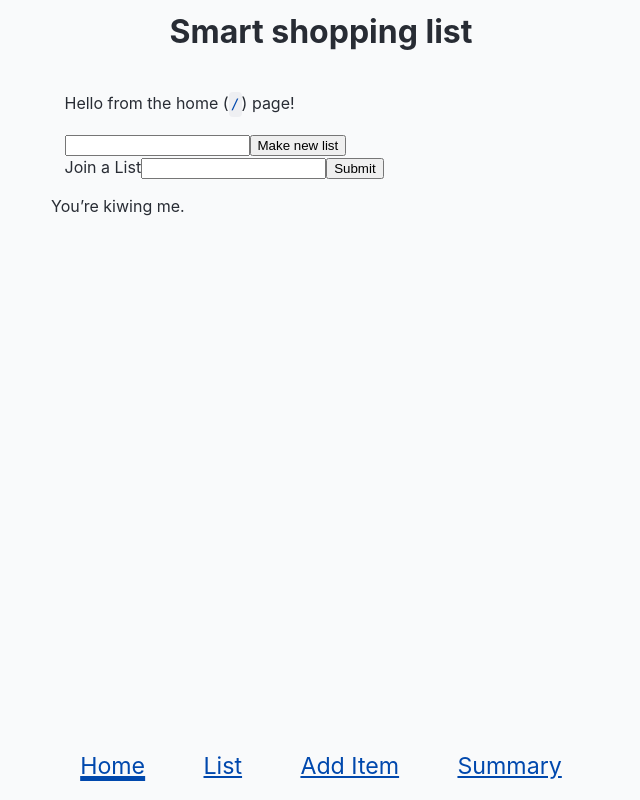
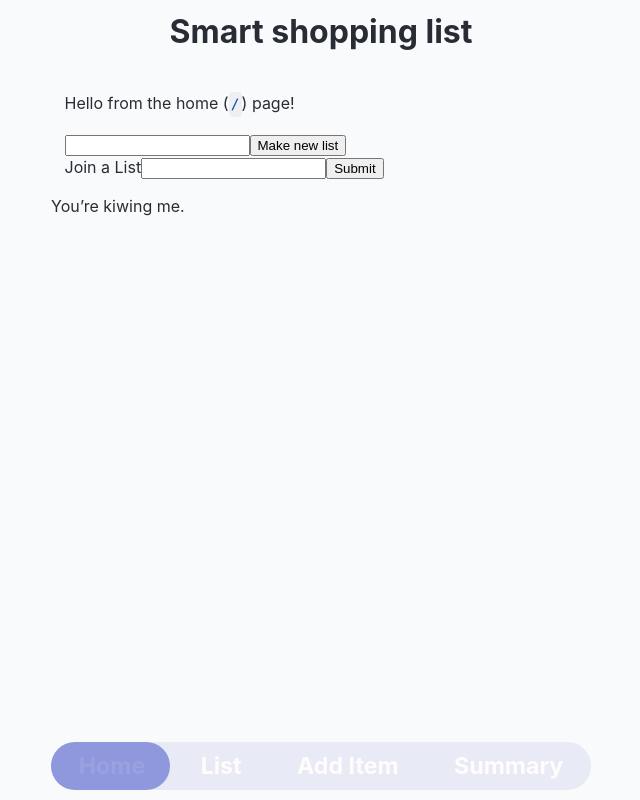
Before and after one commit to the-collab-lab/tcl-46-smart-shopping-list, a React (Vite) app: page / in a window 1280 px wide. Shown: the whole page, without its empty margins (319-959 px from the left). Built offline with nearby package versions, Linux system fonts and the light colour scheme.

Commit message:
temp CSS mockup

```diff
--- a/src/views/Layout.css
+++ b/src/views/Layout.css
@@ -36,27 +36,33 @@
 
 .Nav {
 	align-items: stretch;
-	background-color: var(--color-bg);
+	background-color: rgba(56, 70, 197, 0.09);
+	border-radius: 30px;
 	bottom: 0;
 	display: flex;
 	flex-direction: row;
 	justify-content: space-around;
 	margin-top: auto;
 	position: sticky;
+	font-weight: 700;
 }
 
 .Nav-link {
-	--color-text: var(--color-accent);
-
-	color: var(--color-text);
+	text-decoration: none;
+	color: #fffcfc;
 	font-size: 1.45em;
 	flex: 0 1 auto;
 	padding: 0.8rem;
 	text-align: center;
-	text-underline-offset: 0.1em;
 }
 
-.Nav-link.active {
-	text-decoration-thickness: 0.22em;
-	text-underline-offset: 0.1em;
+.Nav-link__shadow {
+	border-radius: 30px;
+	background-color: rgba(56, 70, 197, 0.5);
+	position: absolute;
+	top: 0;
+	bottom: 0;
+	left: 0;
+	right: 0;
+	width: 22%;
 }
--- a/src/views/Layout.jsx
+++ b/src/views/Layout.jsx
@@ -1,9 +1,12 @@
 import { Outlet, NavLink } from 'react-router-dom';
 import FoodPuns from '../components/FoodPuns';
+import { useState } from 'react';
 
 import './Layout.css';
 
 export function Layout() {
+	const [activeNavLink, setActiveNavLink] = useState('');
+	console.log(activeNavLink);
 	return (
 		<div className="Layout">
 			<header className="Layout-header">
@@ -14,18 +17,44 @@ export function Layout() {
 			</main>
 			<FoodPuns />
 			<nav className="Nav">
-				<NavLink to="/" className="Nav-link">
+				<NavLink
+					to="/"
+					// className={({ isActive }) => {
+					// 	if (isActive) setActiveNavLink('home');
+					// 	return 'Nav-link';
+					// }}
+					className="Nav-link"
+				>
 					Home
 				</NavLink>
-				<NavLink to="/list" className="Nav-link">
+				<NavLink
+					to="/list"
+					className={({ isActive }) => {
+						if (isActive) setActiveNavLink('list');
+						return 'Nav-link';
+					}}
+				>
 					List
 				</NavLink>
-				<NavLink to="/add-item" className="Nav-link">
+				<NavLink
+					to="/add-item"
+					className={({ isActive }) => {
+						if (isActive) setActiveNavLink('add-item');
+						return 'Nav-link';
+					}}
+				>
 					Add Item
 				</NavLink>
-				<NavLink to="/summary" className="Nav-link">
+				<NavLink
+					to="/summary"
+					className={({ isActive }) => {
+						if (isActive) setActiveNavLink('summary');
+						return 'Nav-link';
+					}}
+				>
 					Summary
 				</NavLink>
+				<div className="Nav-link__shadow"></div>
 			</nav>
 		</div>
 	);
```
